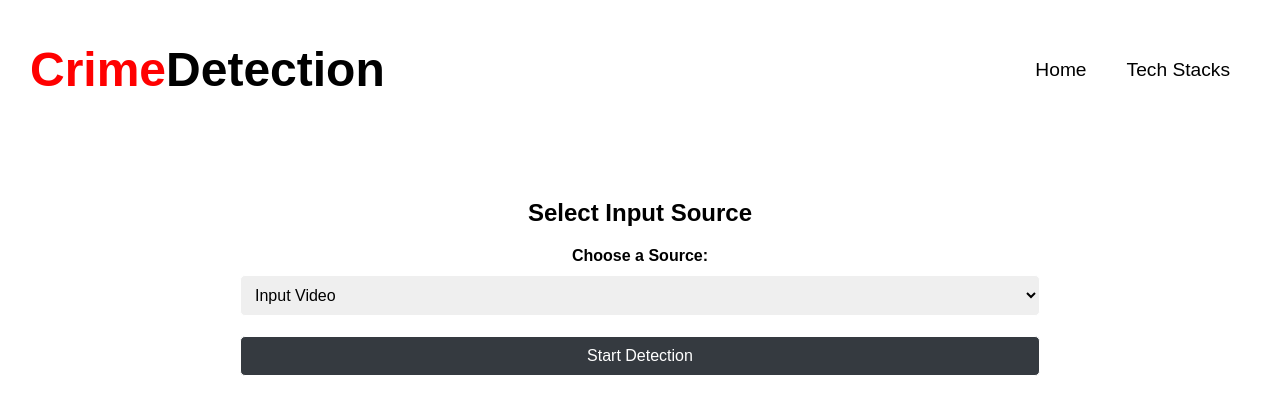
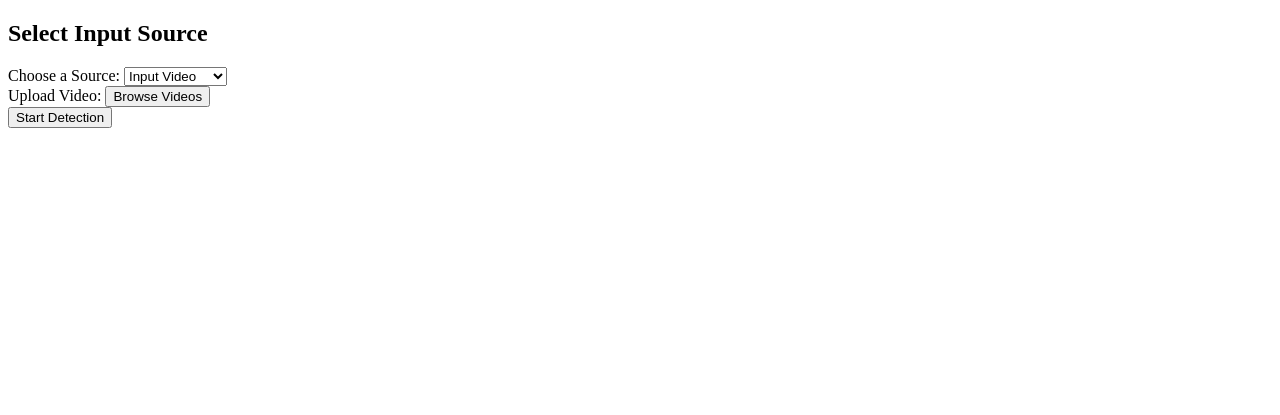
Before and after one commit to Team-Black-Perl/Live_Crime_Detection, a Flask app: page / in a window 1280 px wide. Shown: the top 415 px of the page. Run offline with Flask 3, Linux system fonts and the light colour scheme.

Commit message:
input video working

```diff
--- a/app.py
+++ b/app.py
@@ -8,7 +8,7 @@ from keras.models import load_model
 
 app = Flask(__name__)
 
-def save_annotated_video(input_video, output_video, telegram_group_id):
+def save_annotated_video(input_video, output_video):
     print("Loading model ...")
     model = load_model('modelnew.h5')
     Q = deque(maxlen=128)
@@ -77,7 +77,6 @@ def save_annotated_video(input_video, output_video, telegram_group_id):
             message = f"Violence detected at {current_time}"
             with open('alert_frame.jpg', 'wb') as f:
                 cv2.imwrite('alert_frame.jpg', frame * 255)
-                bot.sendPhoto(telegram_group_id, open('alert_frame.jpg', 'rb'), caption=message)
 
         text = "Violence: {}".format(label)
         FONT = cv2.FONT_HERSHEY_SIMPLEX
@@ -111,12 +110,15 @@ def detect_crime():
     if 'source' in request.form:
         source = request.form['source']
 
+        video_file = request.files['video_file']
+        if video_file.filename != '':
+            video_file.save('video.mp4')
+
         # You can replace '0' with the actual webcam source number if needed.
-        input_video = 0 if source == 'webcam' else 'your_video.mp4'
+        input_video = 0 if source == 'webcam' else 'video.mp4'
 
         output_video_file = 'annotated_video.avi'
-        telegram_group_id = 'your_telegram_group_id'  # Replace with your Telegram group ID
-        save_annotated_video(input_video, output_video_file, telegram_group_id)
+        save_annotated_video(input_video, output_video_file)
 
     return redirect(url_for('index'))
 
--- a/templates/index.html
+++ b/templates/index.html
@@ -1,10 +1,10 @@
 <!DOCTYPE html>
 <html>
   <head>
-    <meta charset="UTF-8">
+    <meta charset="UTF-8" />
     <title>CCTV Crime Detection</title>
-    <style>
-        @import url('https://fonts.googleapis.com/css?family=Poppins: 300, 400, 500, 600, 700, 800, 900&display=swap');
+    <!-- <style>
+			@import url("https://fonts.googleapis.com/css?family=Poppins: 300, 400, 500, 600, 700, 800, 900&display=swap");
 
 			body {
 				font-family: Arial, sans-serif;
@@ -24,9 +24,8 @@
 				font-size: 3rem;
 			}
 
-        header h1 span{
+			header h1 span {
 				color: red;
-
 			}
 			.logo {
 				width: 200px;
@@ -58,7 +57,8 @@
 				font-weight: bold;
 				display: block;
 			}
-        select, button {
+			select,
+			button {
 				padding: 10px;
 				font-size: 1rem;
 				width: 100%;
@@ -71,31 +71,75 @@
 				color: #ffffff;
 				cursor: pointer;
 			}
-    </style>
+		</style> -->
   </head>
   <body>
     <header>
-        <h1><span>Crime</span>Detection</h1>
-        <nav class="nav">
-            <a href="#">Home</a>
-            <a href="#">Tech Stacks</a>
-        </nav>
+      <nav class="nav"></nav>
     </header>
     <div class="container">
       <div class="form-container">
         <h2>Select Input Source</h2>
-            <form method="POST" action="/detect_crime">
+        <form
+          method="POST"
+          action="/detect_crime"
+          enctype="multipart/form-data"
+        >
           <label for="source">Choose a Source:</label>
           <select id="source" name="source">
             <option value="video">Input Video</option>
             <option value="webcam">Live Webcam</option>
           </select>
+
+          <div id="video_upload">
+            <label for="video_file">Upload Video:</label>
+            <input
+              type="file"
+              id="video_file"
+              name="video_file"
+              accept="video/*"
+              style="display: none"
+            />
+            <button type="button" id="browse_button">Browse Videos</button>
+          </div>
+
           <button type="submit">Start Detection</button>
         </form>
       </div>
     </div>
+
+    <script>
+      // Add Javascript to handle source selection, video upload visibility, and button click
+      const videoSourceSelect = document.getElementById("source");
+      const videoUploadSection = document.getElementById("video_upload");
+      const browseButton = document.getElementById("browse_button");
+      const videoFileInput = document.getElementById("video_file");
+
+      videoSourceSelect.addEventListener("change", (event) => {
+        if (event.target.value === "video") {
+          videoUploadSection.style.display = "block";
+        } else {
+          videoUploadSection.style.display = "none";
+        }
+      });
+
+      browseButton.addEventListener("click", () => {
+        videoFileInput.click(); // Simulate click on hidden file input
+      });
+
+      videoFileInput.addEventListener("change", (event) => {
+        const file = event.target.files[0]; // Get the selected file
+        const desiredFilename = "video.mp4"; // Set the desired filename
+
+        // Create a new File object with the desired filename
+        const fileWithFilename = new File([file], desiredFilename, {
+          type: file.type,
+        });
+
+        // Replace the original file with the file with the desired filename
+        event.target.files[0] = fileWithFilename;
+        console.log(event.target.files[0]);
+      });
+    </script>
   </body>
 </html>
-
-
-<form method="POST" action="/detect_crime">
```
Also changed, not shown: alert_frame.jpg (added), 4 other files. Lines whose indentation alone changed are shown as unchanged.
